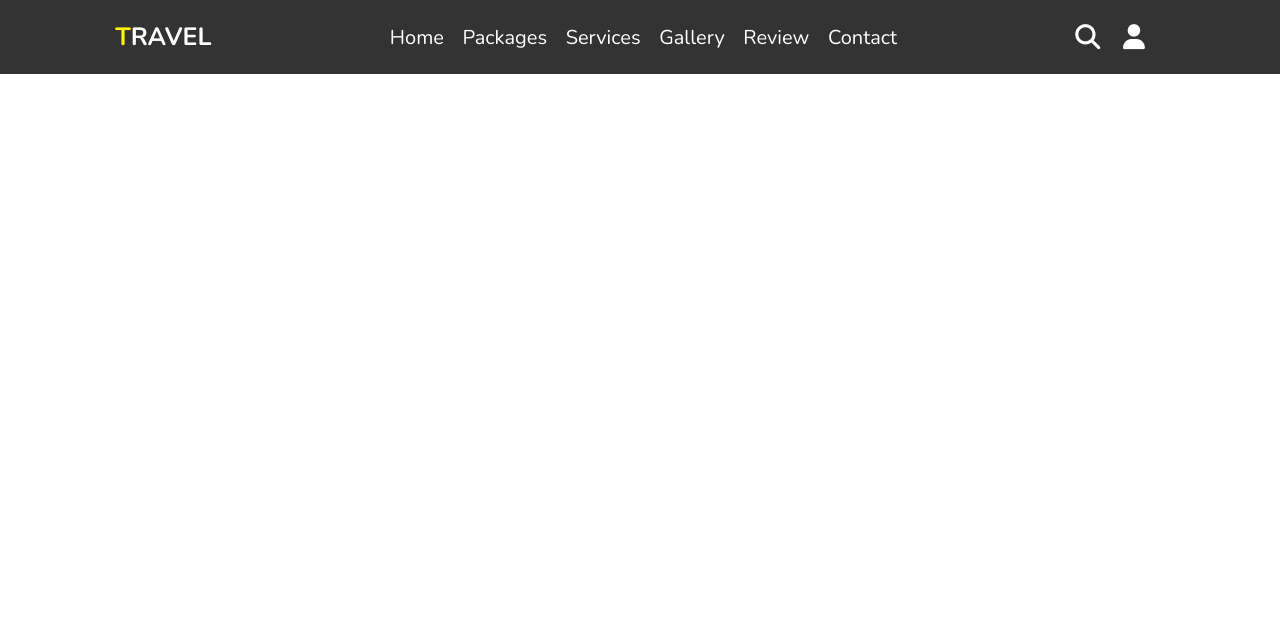
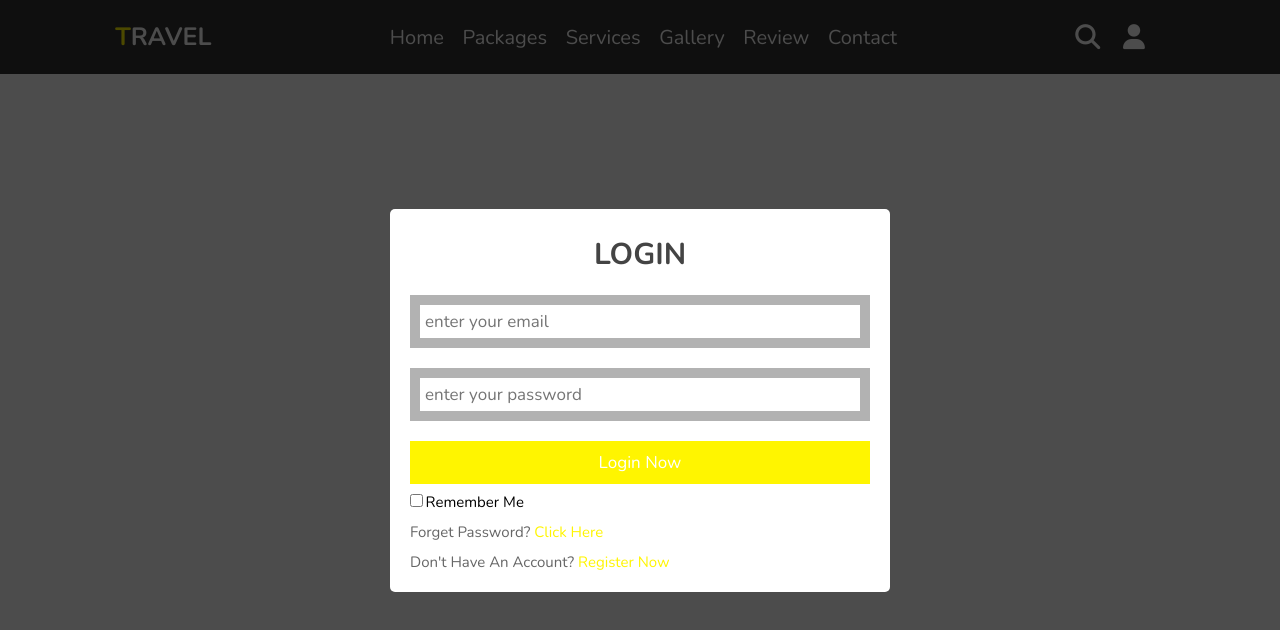
Before and after one commit to Saumya-1008/mycode, a plain HTML site: page index.html in a window 1280 px wide. Both pictures are taken after a click on the icon 1133 px from the left and 36 px from the top of the page. Drawn offline with nearby package versions, Linux system fonts and the light colour scheme; files that its build step writes are made by us from their sources; some icons are missing; files whose address does not match are found by name.

Commit message:
modifiedcss

```diff
--- a/style.css
+++ b/style.css
@@ -21,6 +21,20 @@ html{
     overflow-x: hidden;
     scroll-padding-top: 6rem;
     scroll-behavior: smooth;
+}
+.btn{
+    display: inline-block;
+    margin-top: 1rem;
+    background: var(--orange);
+    color: #fff;
+    padding: .8rem 3rem;
+    border: .2rem solid var(--orange);
+    cursor: pointer;
+    font-size: 1.7rem;
+}
+.btn:hover{
+    background: rgba(255,165,0,2);
+    color: var(--orange);
 }
 header{
     position: fixed;
@@ -90,3 +104,74 @@ header .search-bar-container label{
 header .search-bar-container label:hover{
     color: var(--orange);
 }
+.login-form-container{
+    position: fixed;
+    top: -120%;left: 0;
+    z-index: 10000;
+    min-height: 100vh;
+    width: 100%;
+    background: rgba(0,0,0,.7);
+    display: flex;
+    align-items: center;
+    justify-content: center;
+}
+.login-form-container.active{
+top: 0;
+}
+.login-form-container form{
+    margin: 2rem;
+    padding: 1.5rem 2rem;
+    border-radius: .5rem;
+    background: #fff;
+    width: 50rem;
+}
+.login-form-container form h3{
+    font-size: 3rem;
+    color: #444;
+    text-transform: uppercase;
+text-align: center;
+padding: 1rem 0;
+}
+.login-form-container form .box{
+    width: 100%;
+    padding: .5rem;
+    font-size: 1.7rem;
+    color: #333;
+    margin: 1rem 0;
+    border: 1rem solid rgba(0,0,0,.3);
+    text-transform: none;
+}
+.login-form-container form .box:focus{
+    border-color: var(--orange);
+}
+.login-form-container form #remember{
+    margin: 1rem 0;
+}
+.login-form-container form label{
+    font-size: 1.5rem;
+}
+.login-form-container form .btn{
+    display: block;
+    width: 100%;
+}
+.login-form-container form p{
+    padding: .5rem 0;
+    font-size: 1.5rem;
+    color: #666;
+
+}
+.login-form-container form p a{
+    color: var(--orange);
+}
+.login-form-container form p a:hover{
+
+    color: #333;
+    text-decoration: underline;
+}
+.login-form-container  #form-close{
+position: absolute;
+top: 2rem; right: 3rem;
+font-size: 5rem;
+color: #fff;
+cursor: pointer;
+}
```
